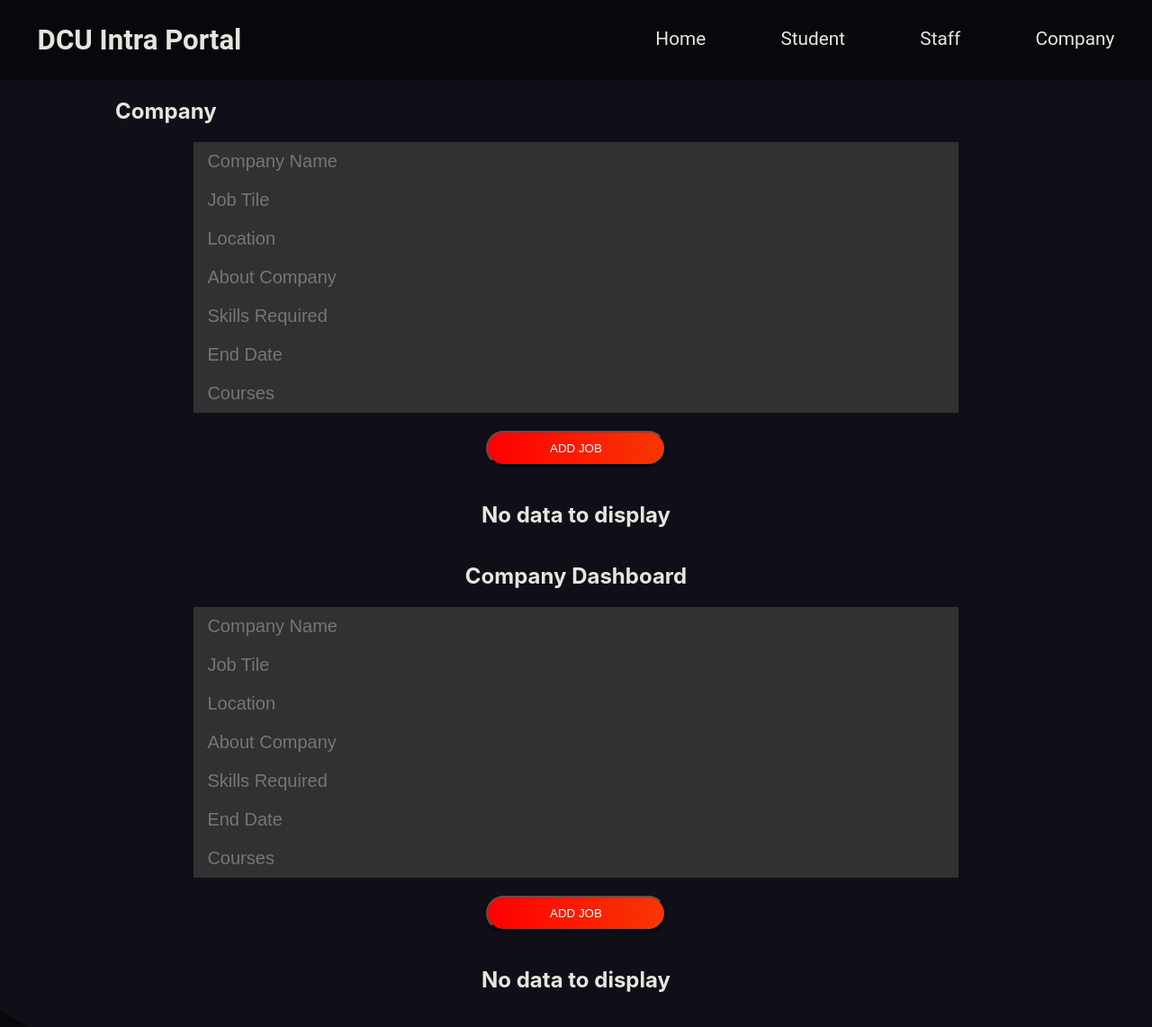
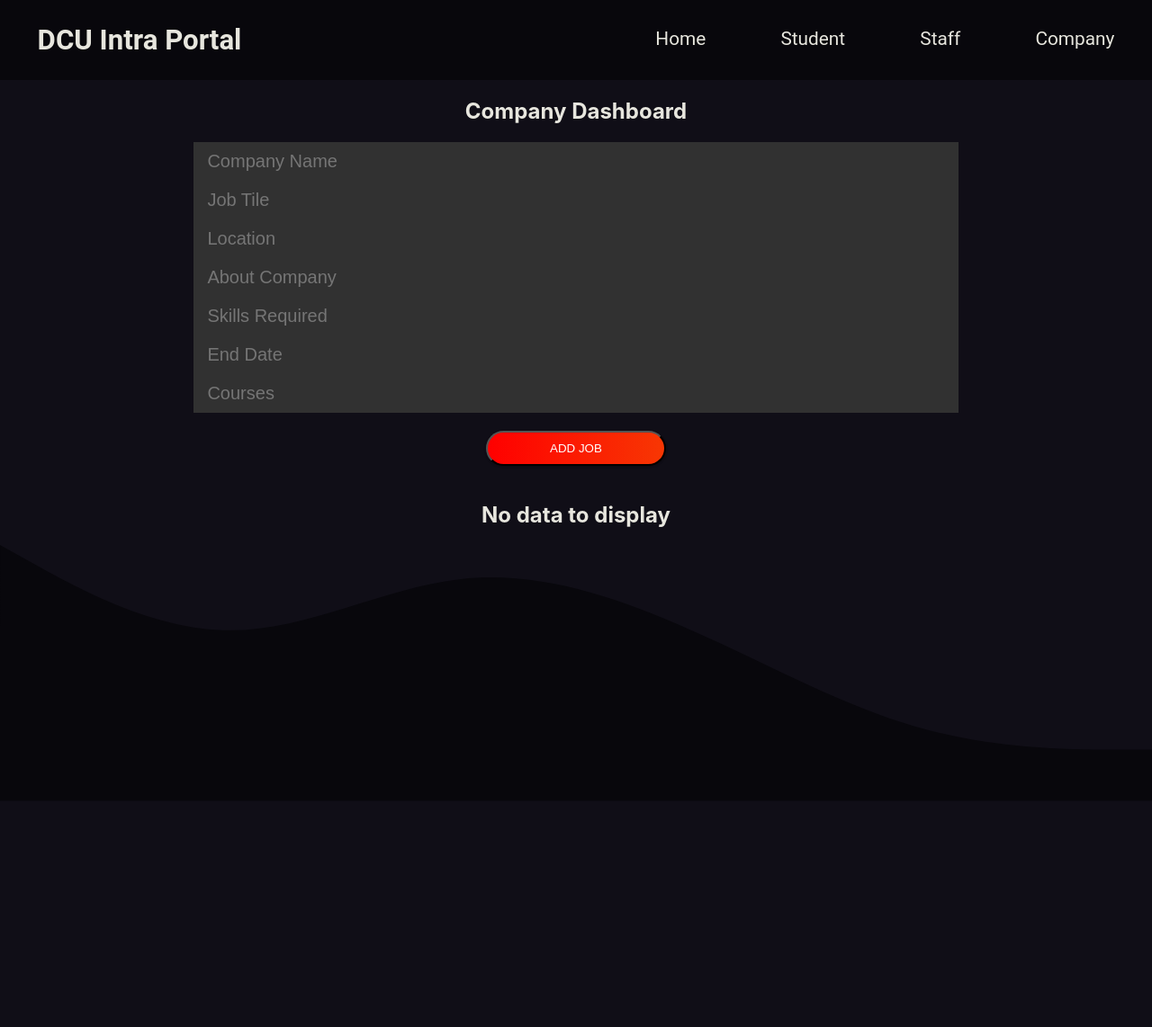
Before and after one commit to CodyDullard/intra-gh-pages, a React (Create React App) app: page /company in a window 1280 px wide. Shown: the top 1142 px of the page at 90% size. After the commit the page ends 895 px from the top, so only its background shows below. Built offline with nearby package versions, Linux system fonts and the light colour scheme.

Commit message:
fix duplicate

```diff
--- a/src/pages/Company.js
+++ b/src/pages/Company.js
@@ -7,13 +7,10 @@
       <body>
         <section>
           <div id="job-display">
-            <h2>Company</h2>
-            <CompanyForm />
-          </div>
-          <div id="job-display">
             <center><h2>Company Dashboard</h2></center>
             <CompanyForm />
           </div>
+
           <svg xmlns="http://www.w3.org/2000/svg" viewBox="0 0 1440 320"><path fill="#08070c" fill-opacity="1" d="M0,0L48,26.7C96,53,192,107,288,106.7C384,107,480,53,576,42.7C672,32,768,64,864,106.7C960,149,1056,203,1152,229.3C1248,256,1344,256,1392,256L1440,256L1440,320L1392,320C1344,320,1248,320,1152,320C1056,320,960,320,864,320C768,320,672,320,576,320C480,320,384,320,288,320C192,320,96,320,48,320L0,320Z"></path></svg>
         </section>
       </body>
```
